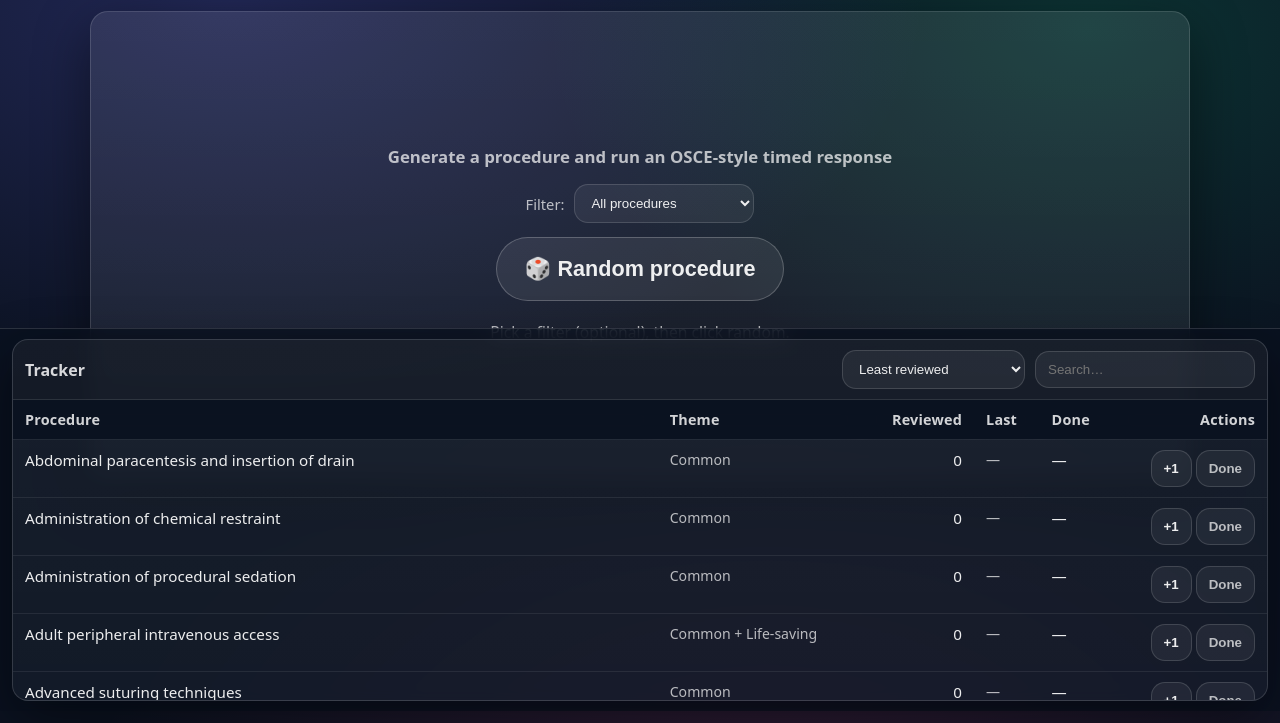
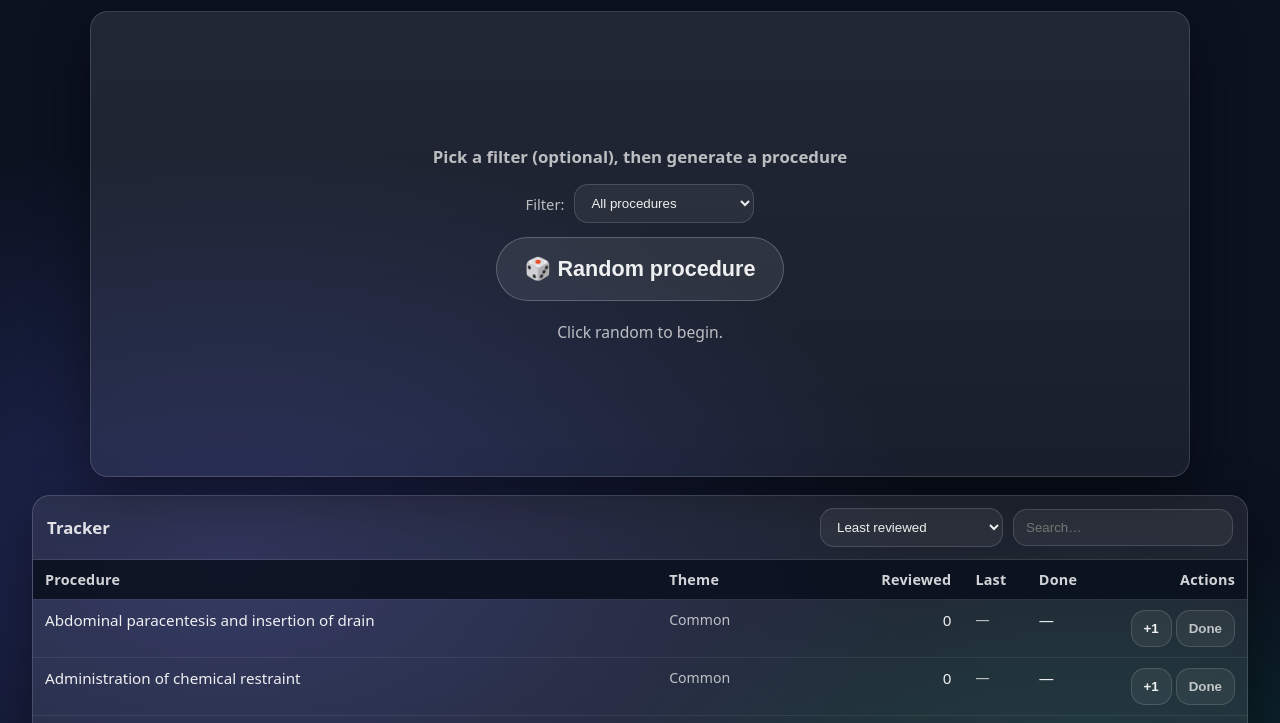
Before and after one commit to shreylay/OSCE_procedures_randomiser, a plain HTML site: page index.html in a window 1280 px wide. Shown: the part 89-812 px from the top of the page. Drawn offline with Linux system fonts and the light colour scheme.

Commit message:
Update index.html

```diff
--- a/index.html
+++ b/index.html
@@ -27,8 +27,9 @@
         radial-gradient(1100px 700px at 60% 92%, rgba(236,72,153,0.16), transparent 62%),
         var(--bg);
       min-height:100vh;
-      padding: 24px 16px 420px; /* bottom padding so content doesn't hide behind tracker dock */
+      padding: 24px 16px 40px;
     }
+
     .container{ max-width: 1100px; margin: 0 auto; }
 
     header{
@@ -221,28 +222,10 @@
       margin-top: 10px;
     }
 
-    /* Bottom tracker dock */
-    .tracker-dock{
-      position: fixed;
-      left: 0;
-      right: 0;
-      bottom: 0;
-      z-index: 50;
-      padding: 10px 12px;
-      background: rgba(10, 18, 32, 0.76);
-      backdrop-filter: blur(10px);
-      border-top: 1px solid rgba(255,255,255,0.14);
-    }
-    .tracker-shell{
-      max-width: 1300px;
-      margin: 0 auto;
-    }
-    .tracker-card{
-      background: linear-gradient(180deg, rgba(255,255,255,0.06), rgba(255,255,255,0.04));
-      border: 1px solid var(--border);
-      border-radius: 16px;
-      overflow:hidden;
-      box-shadow: var(--shadow);
+    /* Tracker section at bottom (NOT fixed) */
+    .tracker-section{
+      margin-top: 18px;
+      width: 100%;
     }
     .tracker-head{
       display:flex;
@@ -250,22 +233,21 @@
       justify-content:space-between;
       gap: 10px;
       flex-wrap:wrap;
-      padding: 10px 12px;
+      padding: 12px 14px;
       border-bottom: 1px solid rgba(255,255,255,0.10);
       background: rgba(0,0,0,0.10);
     }
     .tracker-title{
       margin:0;
-      font-size: 1.0rem;
-      font-weight: 850;
-      color: rgba(255,255,255,0.84);
+      font-size: 1.05rem;
+      font-weight: 900;
+      color: rgba(255,255,255,0.86);
     }
     .tracker-controls{
       display:flex; gap:10px; align-items:center; flex-wrap:wrap;
     }
     .table-wrap{
       overflow:auto;
-      max-height: 300px; /* height of docked table */
     }
     table{
       width:100%;
@@ -311,6 +293,14 @@
     }
     .backup-pad{ padding: 12px 14px; }
     .backup-actions{ display:flex; gap:10px; flex-wrap:wrap; margin-top: 10px; }
+
+    /* Make tracker truly full-width while keeping content padding */
+    .fullwidth{
+      width: calc(100% - 32px);
+      margin-left: auto;
+      margin-right: auto;
+      max-width: 1400px;
+    }
   </style>
 </head>
 
@@ -326,7 +316,7 @@
 
     <div class="card">
       <div class="hero">
-        <div class="hero-title">Generate a procedure and run an OSCE-style timed response</div>
+        <div class="hero-title">Pick a filter (optional), then generate a procedure</div>
 
         <div class="hero-controls">
           <label for="filterTheme">Filter:</label>
@@ -400,15 +390,14 @@
           </details>
         </div>
 
-        <div id="hintLine" class="subtitle" style="margin-top:6px;">Pick a filter (optional), then click random.</div>
+        <div id="hintLine" class="subtitle" style="margin-top:6px;">Click random to begin.</div>
       </div>
     </div>
   </div>
 
-  <!-- Bottom tracker dock -->
-  <div class="tracker-dock">
-    <div class="tracker-shell">
-      <div class="tracker-card">
+  <!-- Tracker at bottom of page (scroll down to see it) -->
+  <div class="tracker-section fullwidth">
+    <div class="card">
       <div class="tracker-head">
         <h3 class="tracker-title">Tracker</h3>
         <div class="tracker-controls">
@@ -439,13 +428,12 @@
       </div>
     </div>
   </div>
-  </div>
 
 <script>
   // =======================
   // DATA (FACEM procedures)
   // =======================
-  // Tags include: "C" (Common) and/or "LS" (Life/limb/sight saving). Also includes a domain tag, but UI filter is only C/LS as requested.
+  // Tags include: "C" (Common) and/or "LS" (Life/limb/sight saving). Also includes a domain tag (not used for filtering here).
   const PROCEDURES = [
     { name: "Aseptic and sterile technique", tags: ["Infection control","C"] },
 
@@ -597,7 +585,7 @@
   // =======================
   // STATE / STORAGE
   // =======================
-  const KEY = "acem_osce_procedure_v2";
+  const KEY = "acem_osce_procedure_v3";
   let state = loadState();
   let current = null;
 
@@ -615,7 +603,8 @@
       if (!parsed.procedures || !Array.isArray(parsed.procedures)) throw new Error("bad");
       if (!parsed.meta) parsed.meta = {};
       if (!parsed.log) parsed.log = [];
-      // If you ever update the PROCEDURES list, merge in any new ones:
+
+      // Merge in any new procedures if list changes over time
       const byName = new Map(parsed.procedures.map(p => [p.name, p]));
       for (const p of PROCEDURES){
         if (!byName.has(p.name)) byName.set(p.name, p);
@@ -675,7 +664,6 @@
   function pickRandom(){
     let list = state.procedures.slice();
     list = filterByTheme(list);
-
     if (!list.length) return null;
 
     const weights = list.map(p => 1 / (ensureMeta(p.name).count + 1));
@@ -880,7 +868,6 @@
   });
 
   $("filterTheme").addEventListener("change", () => {
-    // Filter affects random picks; also update tracker view if you search by theme labels
     renderTracker();
   });
 
```
Lines whose indentation alone changed are shown as unchanged.
